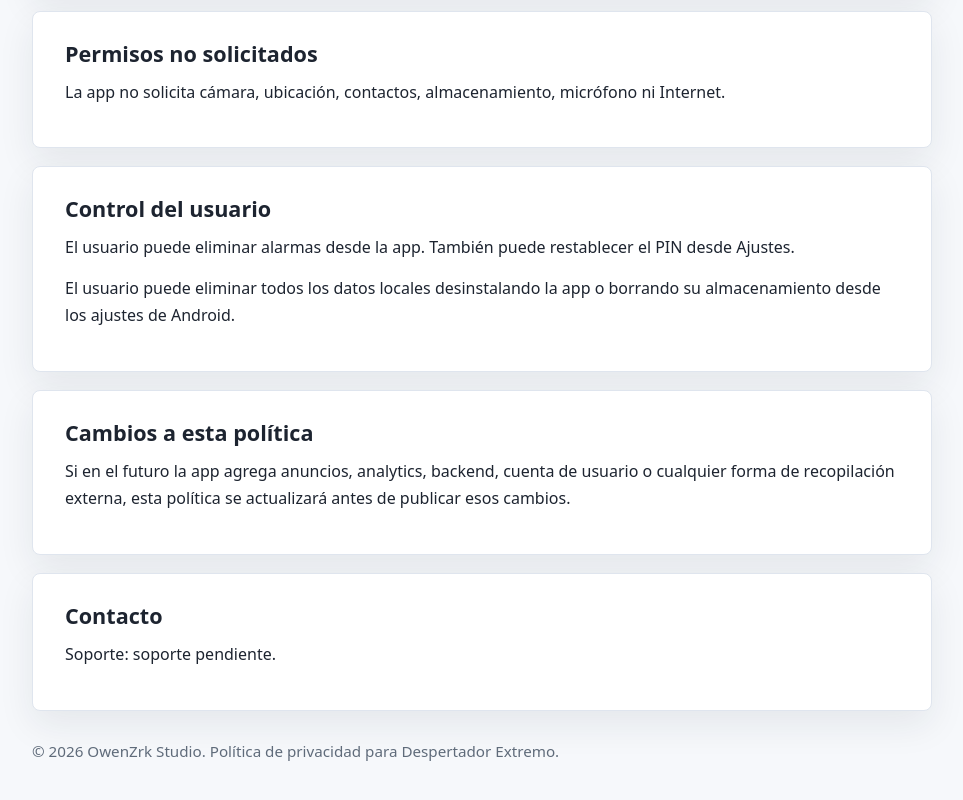
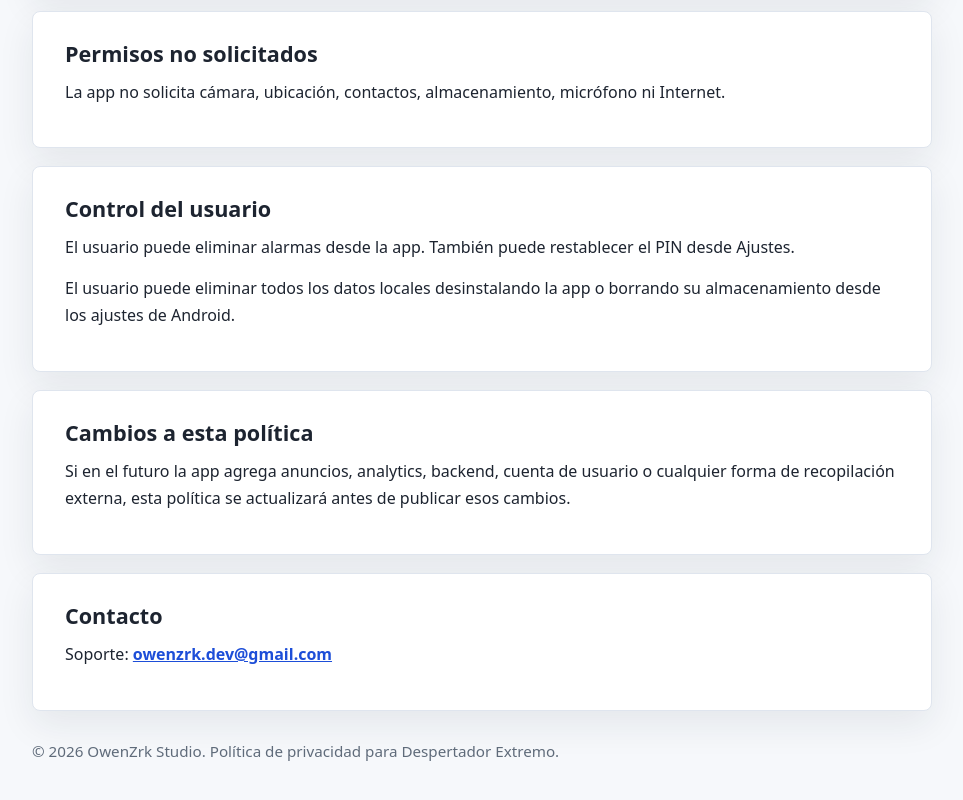
Before and after one commit to owen-rodriguez-rojas/owenzrk-legal, a plain HTML site: page despertador-extremo/privacy-policy.html in a window 1280 px wide. Shown: the part 1865-2665 px from the top of the page, without its empty margins (158-1121 px from the left). Drawn offline with Linux system fonts and the light colour scheme.

Commit message:
Update Despertador Extremo support contact

```diff
--- a/despertador-extremo/privacy-policy.html
+++ b/despertador-extremo/privacy-policy.html
@@ -203,7 +203,7 @@
 
       <section>
         <h2>Contacto</h2>
-        <p>Soporte: soporte pendiente.</p>
+        <p>Soporte: <a href="mailto:owenzrk.dev@gmail.com">owenzrk.dev@gmail.com</a></p>
       </section>
     </main>
 
```
